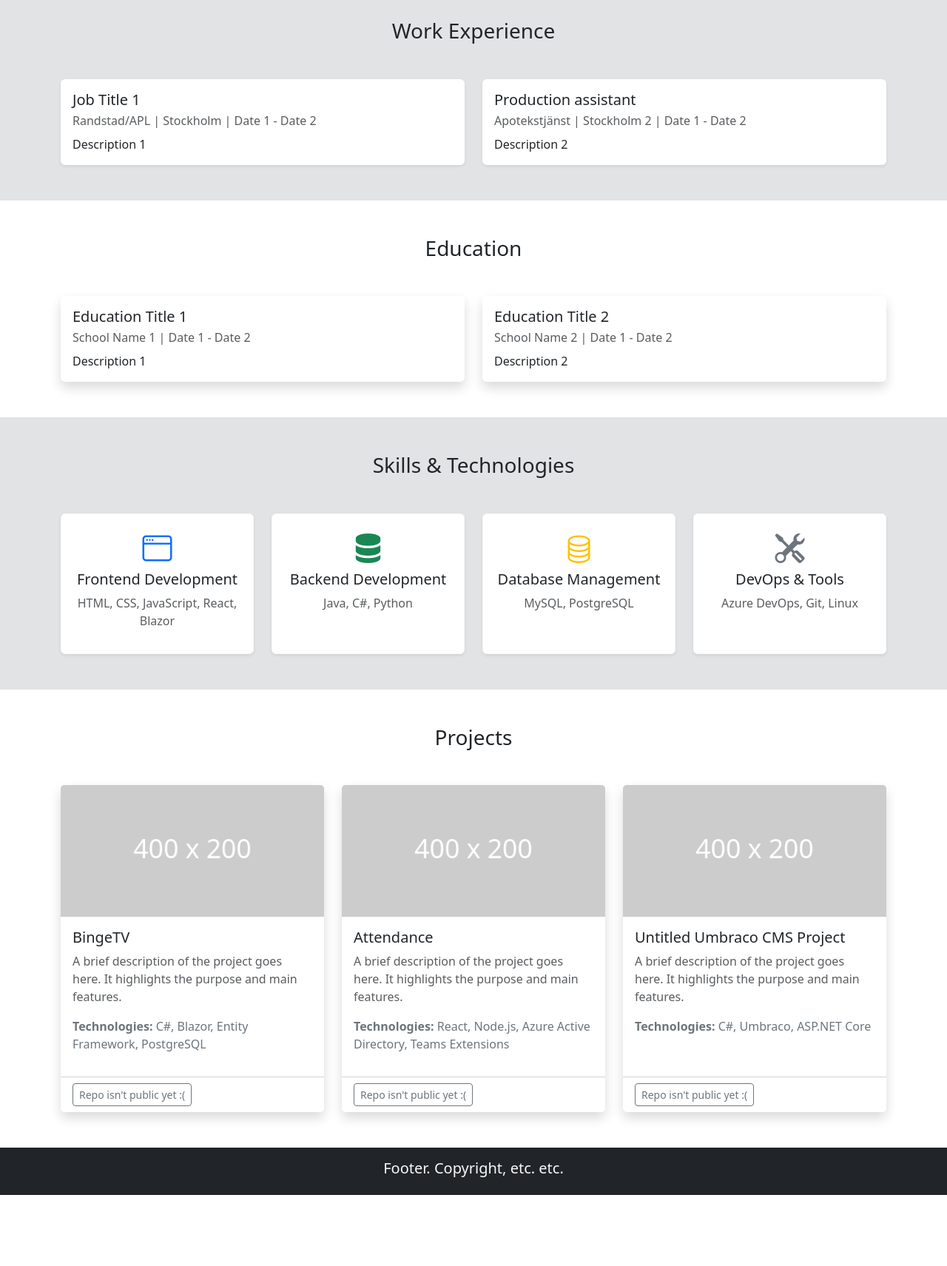
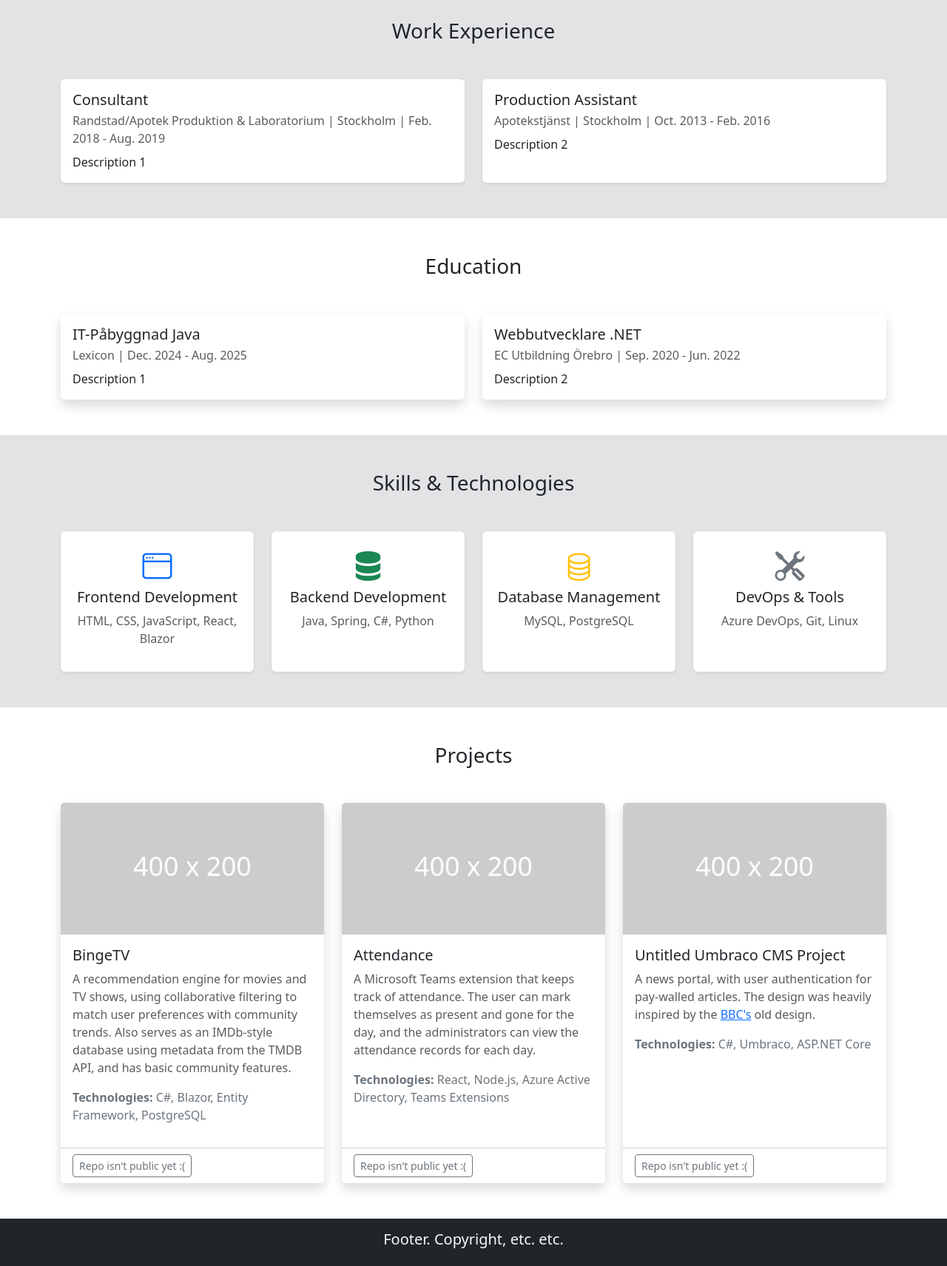
Before and after one commit to danielwennstrom/danielwennstrom.github.io, a plain HTML site: page index.html in a window 1280 px wide. Shown: the part 600-2311 px from the top of the page at 74% size. Before the commit the page ends 2215 px from the top, so only its background shows below. Drawn offline with nearby package versions, Linux system fonts and the light colour scheme.

Commit message:
Added education section to navbar, added descriptions for projects and other things

```diff
--- a/index.html
+++ b/index.html
@@ -26,6 +26,9 @@
                     </li>
                     <li class="nav-item">
                         <a class="nav-link" aria-current="page" href="#work">Work Experience</a>
+                    </li>
+                    <li class="nav-item">
+                        <a class="nav-link" aria-current="page" href="#education">Education</a>
                     </li>
                     <li class="nav-item">
                         <a class="nav-link" aria-current="page" href="#skills">Skills</a>
@@ -64,7 +67,7 @@
                 <div class="col-sm-12 col-md-6">
                     <h3 class="text-center">About Me</h3>
                     <p class="text-sm-center text-md-start">Hi! I'm Daniel Wennström, an aspiring software developer focusing on web and especially backend
-                        development.</p>
+                        development. Prior to starting this journey, I worked in the pharmaceutical industry.</p>
                 </div>
                 <div class="col-sm-12"></div>
             </div>
@@ -78,8 +81,8 @@
                 <div class="col-md-6">
                     <div class="card border-0 shadow-sm h-100 hover-card">
                         <div class="card-body">
-                            <h5 class="card-title">Job Title 1</h5>
-                            <p class="card-subtitle mb-2 text-muted">Randstad/APL | Stockholm | Date 1 - Date 2</p>
+                            <h5 class="card-title">Consultant</h5>
+                            <p class="card-subtitle mb-2 text-muted">Randstad/Apotek Produktion & Laboratorium | Stockholm | Feb. 2018 - Aug. 2019</p>
                             <p class="card-text">Description 1</p>
                         </div>
                     </div>
@@ -88,8 +91,8 @@
                 <div class="col-md-6">
                     <div class="card border-0 shadow-sm h-100 hover-card">
                         <div class="card-body">
-                            <h5 class="card-title">Production assistant</h5>
-                            <p class="card-subtitle mb-2 text-muted">Apotekstjänst | Stockholm 2 | Date 1 - Date 2</p>
+                            <h5 class="card-title">Production Assistant</h5>
+                            <p class="card-subtitle mb-2 text-muted">Apotekstjänst | Stockholm | Oct. 2013 - Feb. 2016</p>
                             <p class="card-text">Description 2</p>
                         </div>
                     </div>
@@ -105,8 +108,8 @@
                     <div class="col-md-6">
                         <div class="card border-0 shadow h-100 hover-card">
                             <div class="card-body">
-                                <h5 class="card-title">Education Title 1</h5>
-                                <p class="card-subtitle mb-2 text-muted">School Name 1 | Date 1 - Date 2</p>
+                                <h5 class="card-title">IT-Påbyggnad Java</h5>
+                                <p class="card-subtitle mb-2 text-muted">Lexicon | Dec. 2024 - Aug. 2025</p>
                                 <p class="card-text">Description 1</p>
                             </div>
                         </div>
@@ -115,8 +118,8 @@
                     <div class="col-md-6">
                         <div class="card border-0 shadow h-100 hover-card">
                             <div class="card-body">
-                                <h5 class="card-title">Education Title 2</h5>
-                                <p class="card-subtitle mb-2 text-muted">School Name 2 | Date 1 - Date 2</p>
+                                <h5 class="card-title">Webbutvecklare .NET</h5>
+                                <p class="card-subtitle mb-2 text-muted">EC Utbildning Örebro | Sep. 2020 - Jun. 2022</p>
                                 <p class="card-text">Description 2</p>
                             </div>
                         </div>
@@ -144,7 +147,7 @@
                         <div class="card-body text-center">
                             <i class="bi bi-server fs-1 text-success mb-3"></i>
                             <h5 class="card-title">Backend Development</h5>
-                            <p class="text-muted">Java, C#, Python</p>
+                            <p class="text-muted">Java, Spring, C#, Python</p>
                         </div>
                     </div>
                 </div>
@@ -181,8 +184,8 @@
                         <img src="res/dummy_400x200_ffffff_cccccc.png" class="card-img-top" alt="Project Image">
                         <div class="card-body">
                             <h5 class="card-title">BingeTV</h5>
-                            <p class="card-text text-muted">A brief description of the project goes here. It highlights the
-                                purpose and main features.</p>
+                            <p class="card-text text-muted">A recommendation engine for movies and TV shows, using collaborative filtering to match user preferences with community
+                            trends. Also serves as an IMDb-style database using metadata from the TMDB API, and has basic community features.</p>
                             <p class="text-secondary"><strong>Technologies:</strong> C#, Blazor, Entity Framework, PostgreSQL</p>
                         </div>
                         <div class="card-footer bg-white d-flex justify-content-between">
@@ -197,8 +200,7 @@
                         <img src="res/dummy_400x200_ffffff_cccccc.png" class="card-img-top" alt="Project Image">
                         <div class="card-body">
                             <h5 class="card-title">Attendance</h5>
-                            <p class="card-text text-muted">A brief description of the project goes here. It highlights the
-                                purpose and main features.</p>
+                            <p class="card-text text-muted">A Microsoft Teams extension that keeps track of attendance. The user can mark themselves as present and gone for the day, and the administrators can view the attendance records for each day.</p>
                             <p class="text-secondary"><strong>Technologies:</strong> React, Node.js, Azure Active Directory, Teams Extensions</p>
                         </div>
                         <div class="card-footer bg-white d-flex justify-content-between">
@@ -213,8 +215,7 @@
                         <img src="res/dummy_400x200_ffffff_cccccc.png" class="card-img-top" alt="Project Image">
                         <div class="card-body">
                             <h5 class="card-title">Untitled Umbraco CMS Project</h5>
-                            <p class="card-text text-muted">A brief description of the project goes here. It highlights the
-                                purpose and main features.</p>
+                            <p class="card-text text-muted">A news portal, with user authentication for pay-walled articles. The design was heavily inspired by the <a href="https://www.bbc.co.uk">BBC's</a> old design.</p>
                             <p class="text-secondary"><strong>Technologies:</strong> C#, Umbraco, ASP.NET Core</p>
                         </div>
                         <div class="card-footer bg-white d-flex justify-content-between">
```
